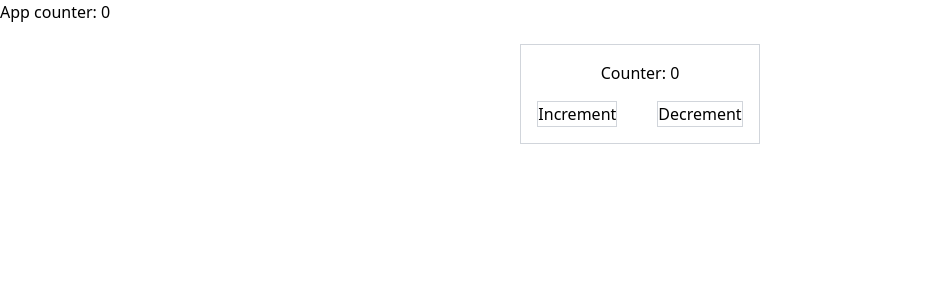
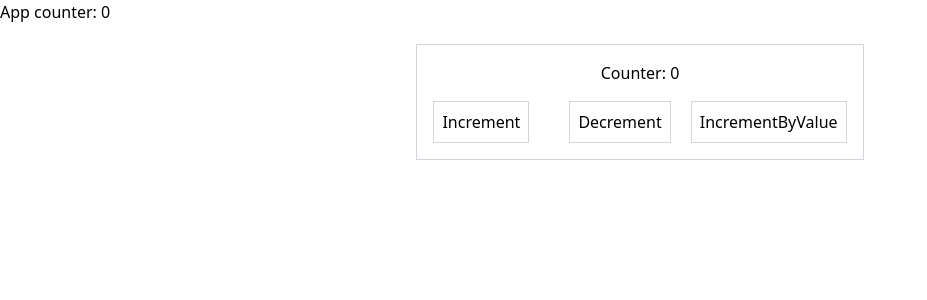
Before and after one commit to DevFrontend11/learnGit, a React (Create React App) app in the folder reactsjs/Evondev_ReactJS/chapter2/my-app-redux/: page / in a window 1280 px wide. Shown: the top 300 px of the page, without its empty margins (0-927 px from the left). Built offline with nearby package versions, Linux system fonts and the light colour scheme.

Commit message:
update redux

```diff
--- a/reactsjs/Evondev_ReactJS/chapter2/my-app-redux/package.json
+++ b/reactsjs/Evondev_ReactJS/chapter2/my-app-redux/package.json
@@ -3,10 +3,13 @@
   "version": "0.1.0",
   "private": true,
   "dependencies": {
+    "@reduxjs/toolkit": "^1.9.1",
     "cra-template-redux": "2.0.0",
     "react": "^18.2.0",
     "react-dom": "^18.2.0",
-    "react-scripts": "5.0.1"
+    "react-redux": "^8.0.5",
+    "react-scripts": "5.0.1",
+    "redux": "^4.2.0"
   },
   "scripts": {
     "start": "react-scripts start",
@@ -33,6 +36,7 @@
     ]
   },
   "devDependencies": {
+    "@redux-devtools/core": "^3.13.1",
     "tailwindcss": "^3.2.4"
   }
 }
--- a/reactsjs/Evondev_ReactJS/chapter2/my-app-redux/src/App.js
+++ b/reactsjs/Evondev_ReactJS/chapter2/my-app-redux/src/App.js
@@ -1,12 +1,13 @@
 import React from "react";
+import { useSelector } from "react-redux";
 import Counter from "./components/Counter";
 
 function App() {
-  const [count, setCount] = React.useState(0);
+  const count = useSelector((state) => state.counter.count);
   return (
     <div>
       <p>App counter: {count}</p>
-      <Counter count={count} setCount={setCount}></Counter>
+      <Counter></Counter>
     </div>
   );
 }
--- a/reactsjs/Evondev_ReactJS/chapter2/my-app-redux/src/components/Counter.js
+++ b/reactsjs/Evondev_ReactJS/chapter2/my-app-redux/src/components/Counter.js
@@ -1,22 +1,40 @@
 import React from "react";
+import { useDispatch, useSelector } from "react-redux";
+import { decrement, increment, incrementByValue } from "../redux/counter";
 
-const Counter = (props) => {
-  const { count, setCount } = props;
-  const Increment = () => {
-    setCount(count + 1);
+const Counter = () => {
+  const count = useSelector((state) => state.counter.count);
+  const dispatch = useDispatch();
+  const handleIncrement = () => {
+    dispatch(increment());
   };
-  const Decrement = () => {
-    setCount(count - 1);
+  const handleDecrement = () => {
+    dispatch(decrement());
+  };
+  const handleIncrementByValue = () => {
+    dispatch(incrementByValue(10));
   };
   return (
     <div className="p-4 mx-auto mt-5 border border-gray-300 w-max h-max">
       <div className="text-center">Counter: {count}</div>
       <div className="mt-4 control">
-        <button className="mr-5 border border-gray-300" onClick={Increment}>
+        <button
+          className="p-2 mr-5 border border-gray-300"
+          onClick={handleIncrement}
+        >
           Increment
         </button>
-        <button className="ml-5 border border-gray-300" onClick={Decrement}>
+        <button
+          className="p-2 ml-5 border border-gray-300"
+          onClick={handleDecrement}
+        >
           Decrement
+        </button>
+        <button
+          className="p-2 ml-5 border border-gray-300"
+          onClick={handleIncrementByValue}
+        >
+          IncrementByValue
         </button>
       </div>
     </div>
--- a/reactsjs/Evondev_ReactJS/chapter2/my-app-redux/src/index.js
+++ b/reactsjs/Evondev_ReactJS/chapter2/my-app-redux/src/index.js
@@ -1,14 +1,18 @@
 import React from "react";
 import { createRoot } from "react-dom/client";
+import { Provider } from "react-redux";
 import App from "./App";
 import "./index.scss";
+import store from "./redux/configStore";
 
 const container = document.getElementById("root");
 const root = createRoot(container);
 
 root.render(
   <React.StrictMode>
-    <App />
+    <Provider store={store}>
+      <App />
+    </Provider>
   </React.StrictMode>
 );
 
--- /dev/null
+++ b/reactsjs/Evondev_ReactJS/chapter2/my-app-redux/src/redux/configStore.js
@@ -0,0 +1,10 @@
+import { createStore, combineReducers } from "redux";
+import counterReducer from "./counter";
+
+const reducer = combineReducers({
+  counter: counterReducer,
+});
+
+const store = createStore(reducer);
+
+export default store;
--- /dev/null
+++ b/reactsjs/Evondev_ReactJS/chapter2/my-app-redux/src/redux/counter.js
@@ -0,0 +1,41 @@
+const INCREMENT = "increment";
+const DECREMENT = "decrement";
+const INCREMENTBYVALUE = "incrementByValue";
+const initialValue = {
+  count: 0,
+};
+
+export const increment = () => ({
+  type: INCREMENT,
+});
+
+export const decrement = () => ({
+  type: DECREMENT,
+});
+export const incrementByValue = (value) => ({
+  type: INCREMENTBYVALUE,
+  payload: value,
+});
+function counterReducer(state = initialValue, actions) {
+  switch (actions.type) {
+    case INCREMENT:
+      return {
+        ...state,
+        count: state.count + 1,
+      };
+    case DECREMENT:
+      return {
+        ...state,
+        count: state.count - 1,
+      };
+    case INCREMENTBYVALUE:
+      return {
+        ...state,
+        count: state.count + actions.payload + 10,
+      };
+    default:
+      return state;
+  }
+}
+
+export default counterReducer;
```
Also changed, not shown: 1 other file (tests, documents, lock files or other folders).
